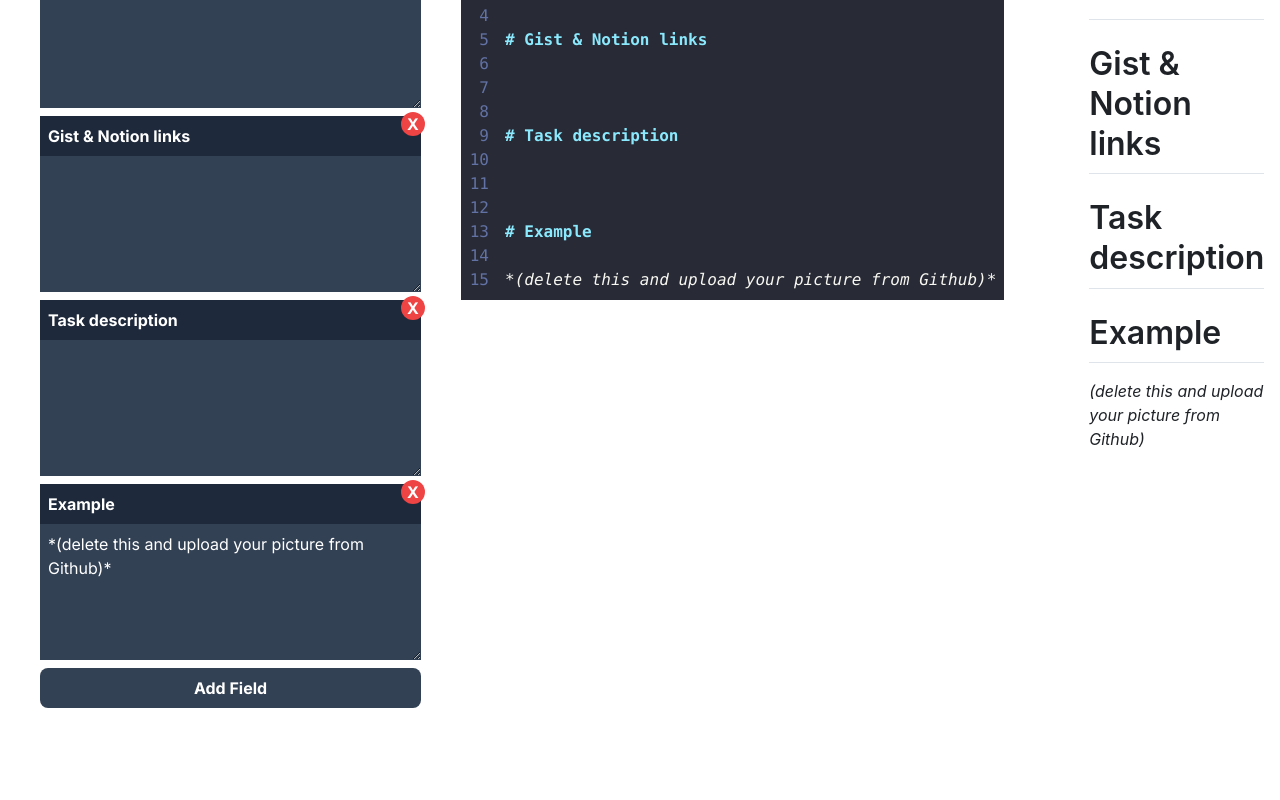
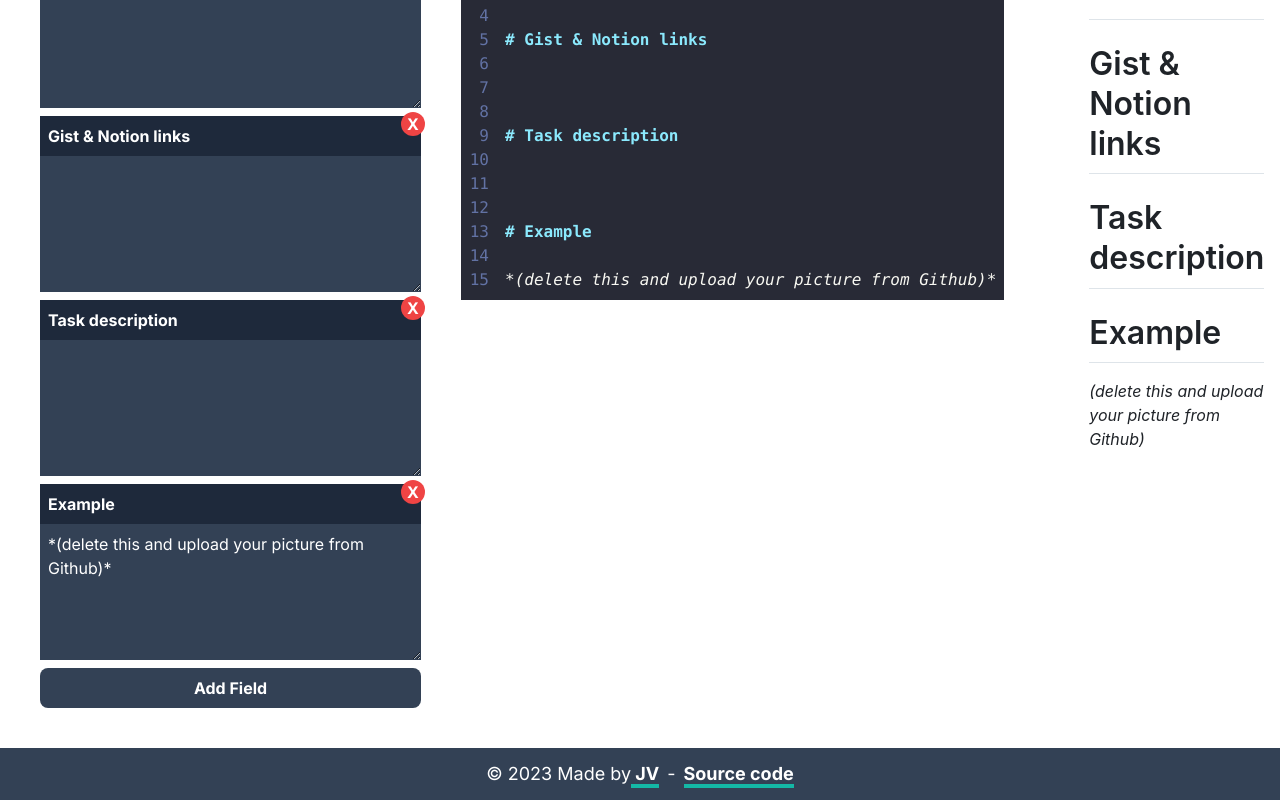
Before and after one commit to jv-vogler/pr-description-generator, a Next.js app: page / in a window 1280 px wide. Shown: the part 196-996 px from the top of the page. Before the commit the page ends 944 px from the top, so only its background shows below. Built offline with nearby package versions, Linux system fonts and the light colour scheme.

Commit message:
feat: add a footer

```diff
--- a/src/app/App.tsx
+++ b/src/app/App.tsx
@@ -2,15 +2,19 @@ import Form from '@/components/Form'
 import Preview from '@/components/Preview'
 import Markdown from '@/components/Markdown'
 import { HydrationZustand } from '@/components/HydrationZustand'
+import { Footer } from '@/components/Footer'
 
 const App = () => {
   return (
     <HydrationZustand>
-      <main className="flex flex-col gap-10 p-10 xl:flex-row">
-        <Form />
-        <Markdown />
-        <Preview />
-      </main>
+      <div className="flex h-screen flex-col">
+        <main className="mb-auto flex flex-col gap-10 p-10 xl:flex-row">
+          <Form />
+          <Markdown />
+          <Preview />
+        </main>
+        <Footer />
+      </div>
     </HydrationZustand>
   )
 }
--- /dev/null
+++ b/src/components/Footer.tsx
@@ -0,0 +1,31 @@
+import React from 'react'
+
+export const Footer = () => {
+  return (
+    <footer className="flex justify-center gap-2 bg-slate-700 py-3 text-lg text-white">
+      <span>
+        &copy; {new Date().getFullYear()} Made by
+        <a
+          href="https://github.com/jv-vogler"
+          target="_blank"
+          rel="noopener noreferrer"
+          className="border-b-4 border-teal-500 font-bold transition-colors duration-300 hover:text-teal-500"
+        >
+          {' '}
+          JV
+        </a>
+      </span>
+      -
+      <span>
+        <a
+          href="https://github.com/jv-vogler/pr-description-generator"
+          target="_parent"
+          rel="noopener noreferrer"
+          className="border-b-4 border-teal-500 font-bold transition-colors duration-300 hover:text-teal-500"
+        >
+          Source code
+        </a>
+      </span>
+    </footer>
+  )
+}
```
